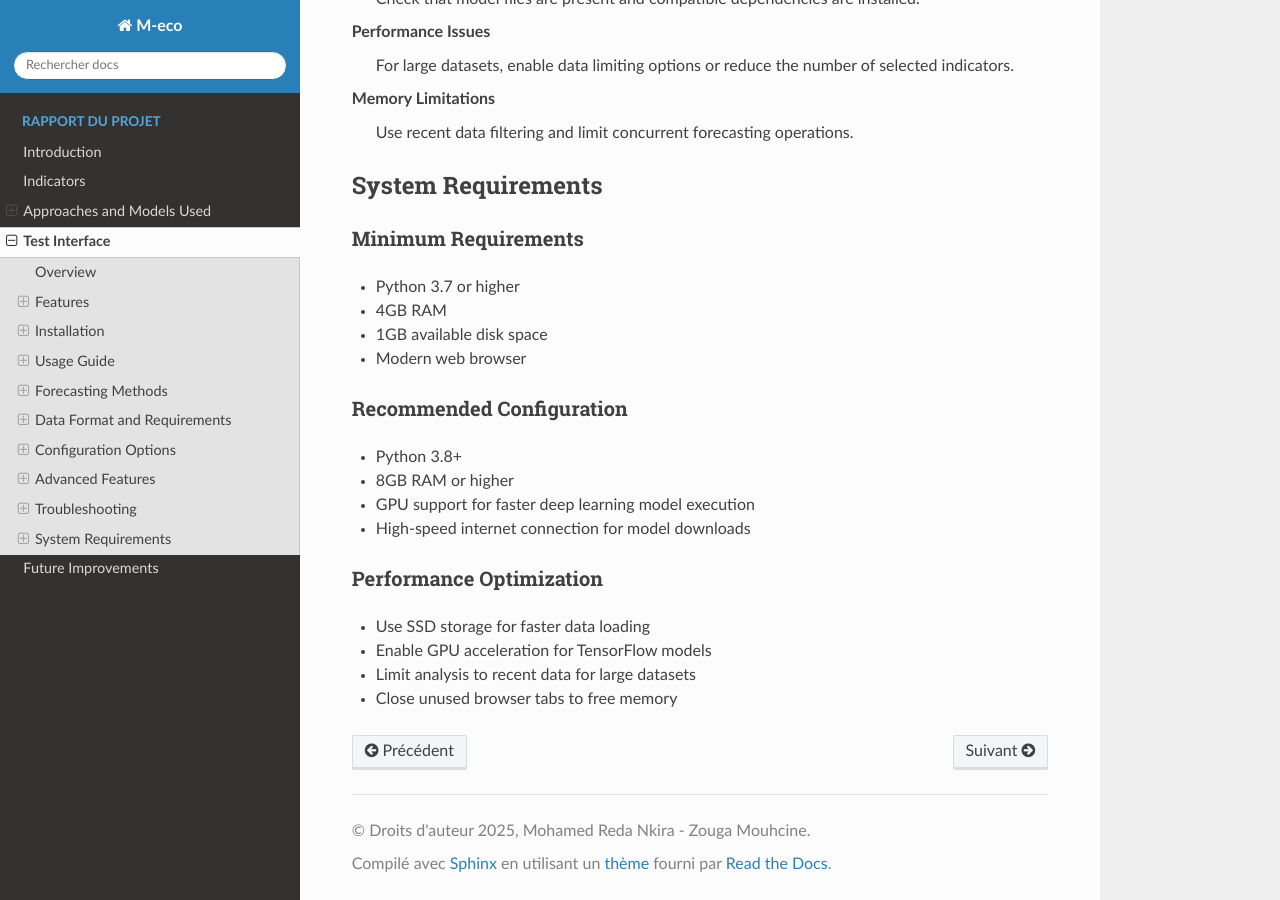
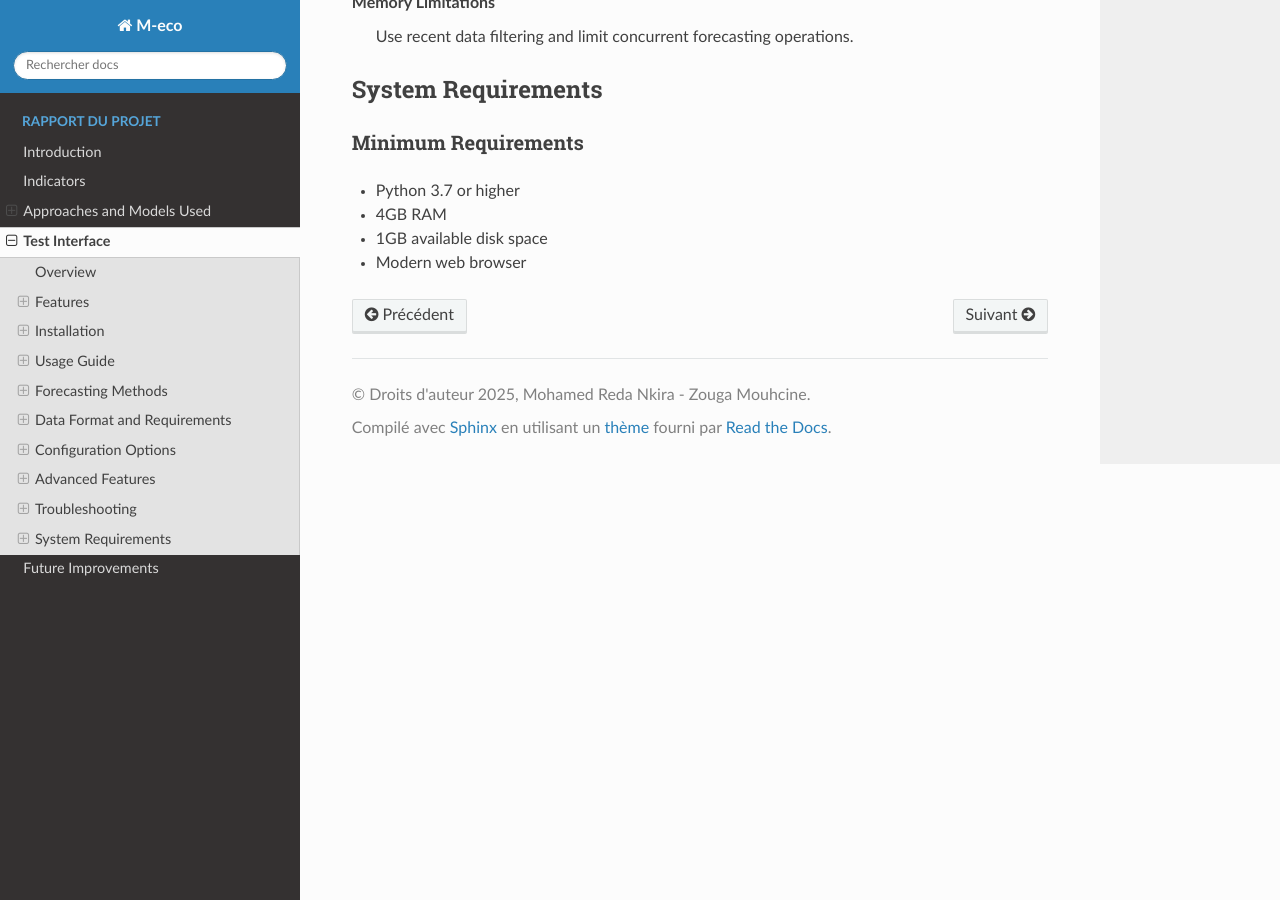
Before and after one commit to med-reda-nk/M_eco, a Sphinx documentation site: the page built from Documentation/interface.rst, in a window 1280 px wide and 900 px high, scrolled down 5862 px. Built offline with Sphinx 7.4.7 and the Read the Docs theme 3.1.0, drawn with Linux system fonts in a browser that asks for light colours; some of the changed text lies outside the part shown.

Commit message:
Update interface.rst

```diff
--- a/Documentation/interface.rst
+++ b/Documentation/interface.rst
@@ -5,8 +5,6 @@ Test Interface
 
 Overview
 ========
-
-M-eco is a comprehensive web-based interface for analyzing and forecasting Moroccan economic indicators. Built with Streamlit, it provides an intuitive platform for exploring historical economic data and generating future predictions using advanced machine learning models.
 
 The application supports multiple economic indicators including foreign direct investment (FDI), inflation rates, unemployment statistics, commodity prices, and various socio-economic metrics specific to Morocco's economy.
 
@@ -283,19 +281,3 @@ Minimum Requirements
 * 4GB RAM
 * 1GB available disk space
 * Modern web browser
-
-Recommended Configuration
--------------------------
-
-* Python 3.8+
-* 8GB RAM or higher
-* GPU support for faster deep learning model execution
-* High-speed internet connection for model downloads
-
-Performance Optimization
-------------------------
-
-* Use SSD storage for faster data loading
-* Enable GPU acceleration for TensorFlow models
-* Limit analysis to recent data for large datasets
-* Close unused browser tabs to free memory
```
